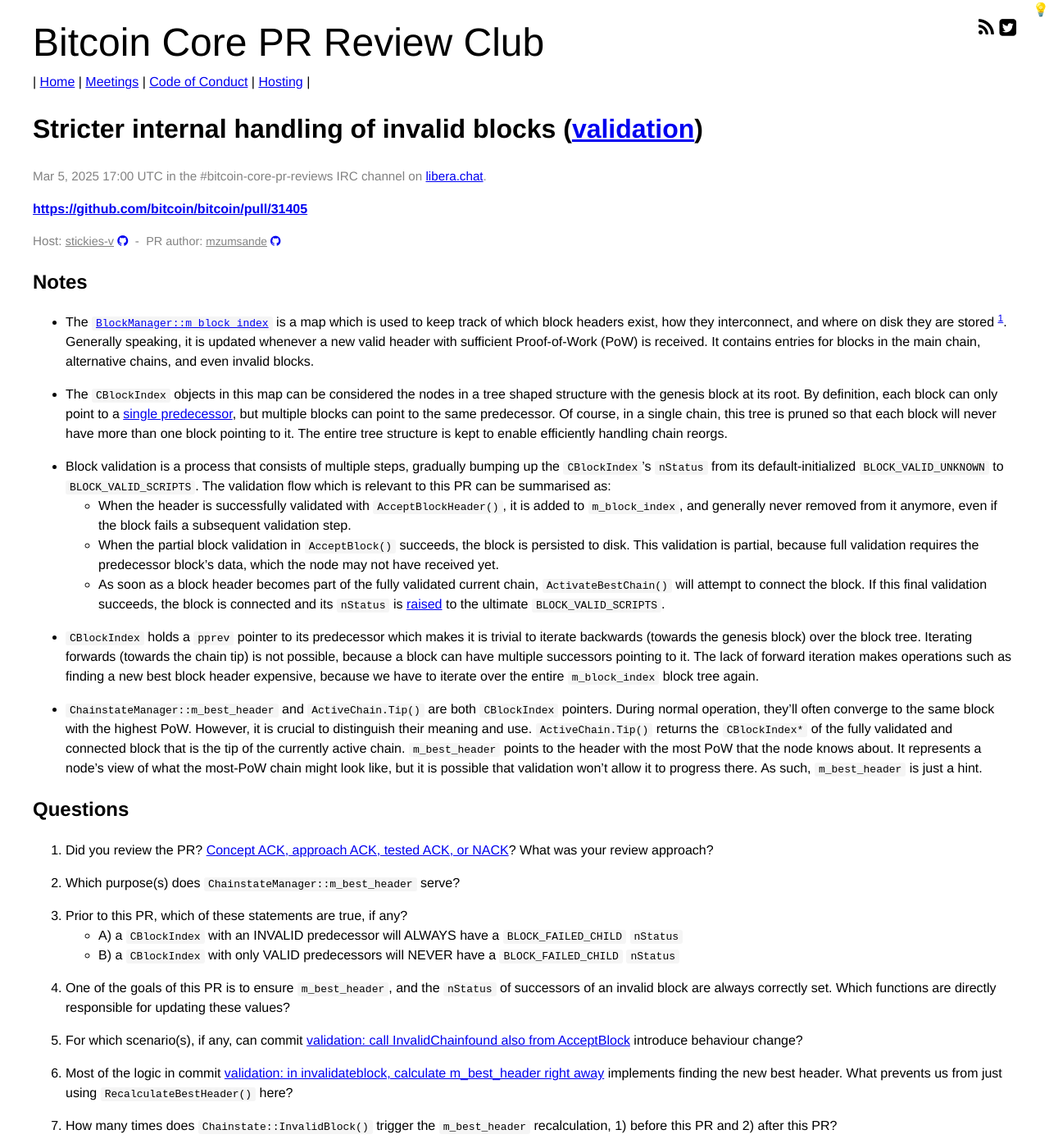
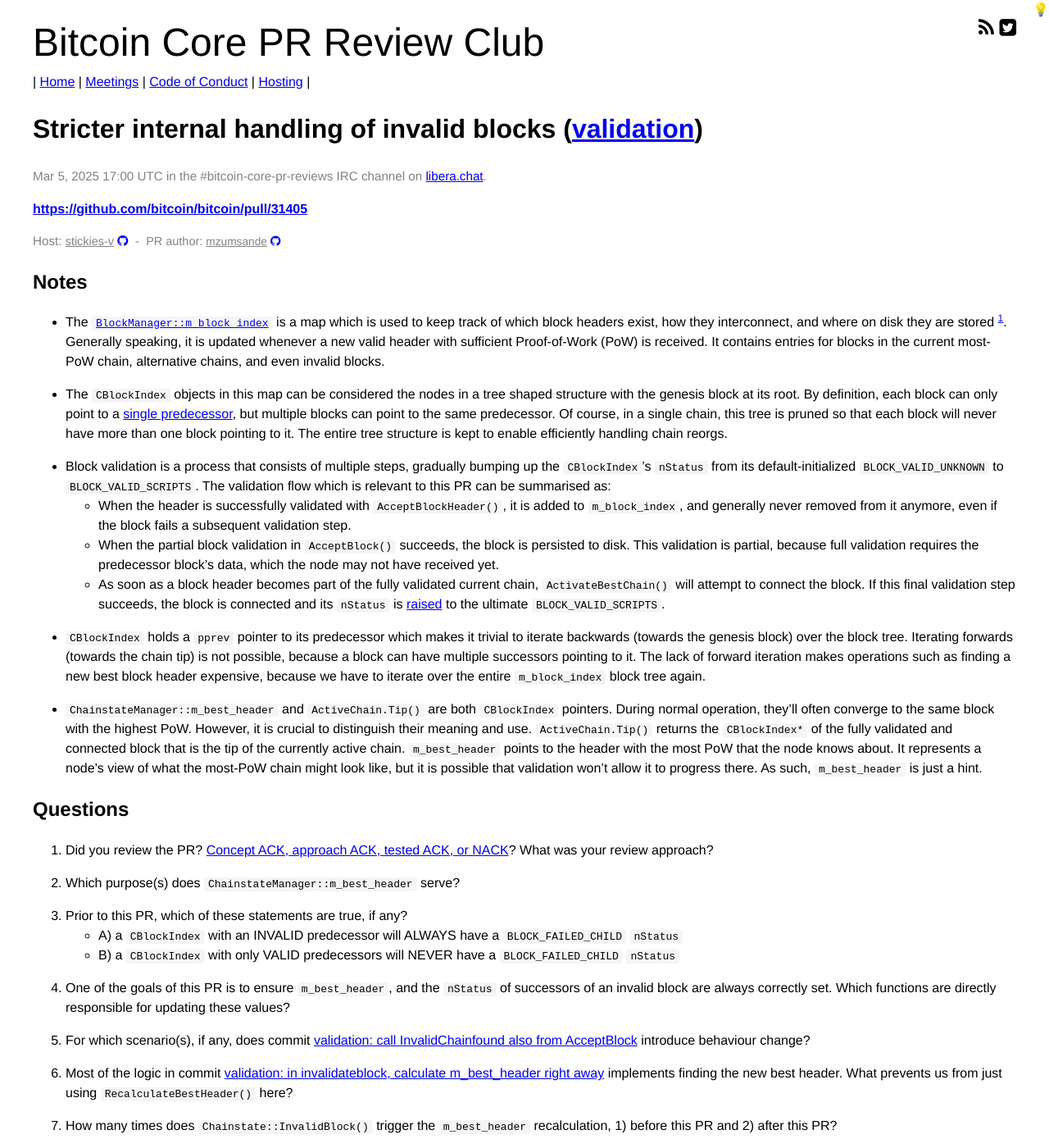
Before and after one commit to bitcoin-core-review-club/website, a Jekyll site: the page built from _posts/2025-03-05-#31405.md, in a window 1280 px wide and 1400 px high. Shown: the whole window at 82% size. Built offline with Jekyll 4.4.1, drawn with Linux system fonts in a browser that asks for light colours.

Commit message:
Apply suggestions from glozow
Co-authored-by: Gloria Zhao <gloriajzhao@gmail.com>

```diff
--- a/_posts/2025-03-05-#31405.md
+++ b/_posts/2025-03-05-#31405.md
@@ -12,16 +12,16 @@
 
 ## Notes
 
-- The [`BlockManager::m_block_index`](https://github.com/bitcoin/bitcoin/blob/3c1f72a36700271c7c1293383549c3be29f28edb/src/node/blockstorage.h#L277) is a map which is used to keep track of which block headers exist, how they interconnect, and where on disk they are stored [^1]. Generally speaking, it is updated whenever a new valid header with sufficient Proof-of-Work (PoW) is received. It contains entries for blocks in the main chain, alternative chains, and even invalid blocks.
+- The [`BlockManager::m_block_index`](https://github.com/bitcoin/bitcoin/blob/3c1f72a36700271c7c1293383549c3be29f28edb/src/node/blockstorage.h#L277) is a map which is used to keep track of which block headers exist, how they interconnect, and where on disk they are stored [^1]. Generally speaking, it is updated whenever a new valid header with sufficient Proof-of-Work (PoW) is received. It contains entries for blocks in the current most-PoW chain, alternative chains, and even invalid blocks.
 
 - The `CBlockIndex` objects in this map can be considered the nodes in a tree shaped structure with the genesis block at its root. By definition, each block can only point to a [single predecessor](https://github.com/bitcoin/bitcoin/blob/3c1f72a36700271c7c1293383549c3be29f28edb/src/chain.h#L147), but multiple blocks can point to the same predecessor. Of course, in a single chain, this tree is pruned so that each block will never have more than one block pointing to it. The entire tree structure is kept to enable efficiently handling chain reorgs.
 
 - Block validation is a process that consists of multiple steps, gradually bumping up the `CBlockIndex`'s `nStatus` from its default-initialized `BLOCK_VALID_UNKNOWN` to `BLOCK_VALID_SCRIPTS`. The validation flow which is relevant to this PR can be summarised as:
 	- When the header is successfully validated with `AcceptBlockHeader()`, it is added to `m_block_index`, and generally never removed from it anymore, even if the block fails a subsequent validation step.
 	- When the partial block validation in `AcceptBlock()` succeeds, the block is persisted to disk. This validation is partial, because full validation requires the predecessor block's data, which the node may not have received yet.
-	- As soon as a block header becomes part of the fully validated current chain, `ActivateBestChain()` will attempt to connect the block. If this final validation succeeds, the block is connected and its `nStatus` is [raised](https://github.com/bitcoin/bitcoin/blob/3c1f72a36700271c7c1293383549c3be29f28edb/src/validation.cpp#L2762) to the ultimate `BLOCK_VALID_SCRIPTS`.
+	- As soon as a block header becomes part of the fully validated current chain, `ActivateBestChain()` will attempt to connect the block. If this final validation step succeeds, the block is connected and its `nStatus` is [raised](https://github.com/bitcoin/bitcoin/blob/3c1f72a36700271c7c1293383549c3be29f28edb/src/validation.cpp#L2762) to the ultimate `BLOCK_VALID_SCRIPTS`.
 
-- `CBlockIndex` holds a `pprev` pointer to its predecessor which makes it is trivial to iterate backwards (towards the genesis block) over the block tree. Iterating forwards (towards the chain tip) is not possible, because a block can have multiple successors pointing to it. The lack of forward iteration makes operations such as finding a new best block header expensive, because we have to iterate over the entire `m_block_index` block tree again.
+- `CBlockIndex` holds a `pprev` pointer to its predecessor which makes it trivial to iterate backwards (towards the genesis block) over the block tree. Iterating forwards (towards the chain tip) is not possible, because a block can have multiple successors pointing to it. The lack of forward iteration makes operations such as finding a new best block header expensive, because we have to iterate over the entire `m_block_index` block tree again.
 
 - `ChainstateManager::m_best_header` and `ActiveChain.Tip()` are both `CBlockIndex` pointers. During normal operation, they'll often converge to the same block with the highest PoW. However, it is crucial to distinguish their meaning and use. `ActiveChain.Tip()` returns the `CBlockIndex*` of the fully validated and connected block that is the tip of the currently active chain. `m_best_header` points to the header with the most PoW that the node knows about. It represents a node's view of what the most-PoW chain might look like, but it is possible that validation won't allow it to progress there. As such, `m_best_header` is just a hint.
 
@@ -38,7 +38,7 @@
 
 1. One of the goals of this PR is to ensure `m_best_header`, and the `nStatus` of successors of an invalid block are always correctly set. Which functions are directly responsible for updating these values?
 
-1. For which scenario(s), if any, can commit [validation: call InvalidChainfound also from AcceptBlock](https://github.com/bitcoin-core-review-club/bitcoin/commit/163b01eae82a9dd94dcda94cf13001e46b4a8a56) introduce behaviour change?
+1. For which scenario(s), if any, does commit [validation: call InvalidChainfound also from AcceptBlock](https://github.com/bitcoin-core-review-club/bitcoin/commit/163b01eae82a9dd94dcda94cf13001e46b4a8a56) introduce behaviour change?
 
 1. Most of the logic in commit [validation: in invalidateblock, calculate m_best_header right away](https://github.com/bitcoin-core-review-club/bitcoin/commit/4100495125e9a06b2403f7520fae9f45c3fd9e4c) implements finding the new best header. What prevents us from just using `RecalculateBestHeader()` here?
 
```
